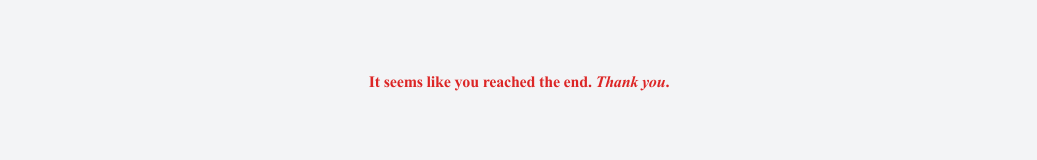
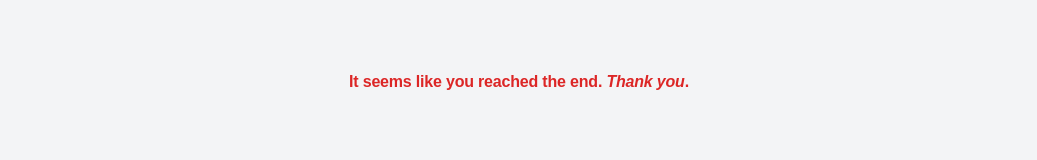
Before and after one commit to elia-orsini/elia-diary, a Next.js app: page /china-oligopoly-in-wechat-miniprograms in a window 1280 px wide. Shown: the part 6355-6515 px from the top of the page, without its empty margins (121-1158 px from the left). Built offline with nearby package versions, Linux system fonts and the light colour scheme; a web font is replaced by a local one.

Commit message:
fix: remove font export

```diff
--- a/src/app/china-oligopoly-in-wechat-miniprograms/page.tsx
+++ b/src/app/china-oligopoly-in-wechat-miniprograms/page.tsx
@@ -1,6 +1,32 @@
 import ExperienceAscii from "@/components/Exp";
 import Image from "next/image";
-import { TimesNewRoman } from "../layout";
+import localFont from "next/font/local";
+
+const TimesNewRoman = localFont({
+  src: [
+    {
+      path: "./Times New Roman.ttf",
+      weight: "400",
+      style: "normal",
+    },
+    {
+      path: "./Times New Roman Bold.ttf",
+      weight: "700",
+      style: "normal",
+    },
+    {
+      path: "./Times New Roman Italic.ttf",
+      weight: "400",
+      style: "italic",
+    },
+    {
+      path: "./Times New Roman Bold Italic.ttf",
+      weight: "700",
+      style: "italic",
+    },
+  ],
+  variable: "--font-times-new-roman",
+});
 
 export default async function IndexPage() {
   return (
--- a/src/app/layout.tsx
+++ b/src/app/layout.tsx
@@ -3,7 +3,7 @@ import "./globals.css";
 import localFont from "next/font/local";
 import type { Viewport } from "next";
 
-export const TimesNewRoman = localFont({
+const TimesNewRoman = localFont({
   src: [
     {
       path: "./Times New Roman.ttf",
```
